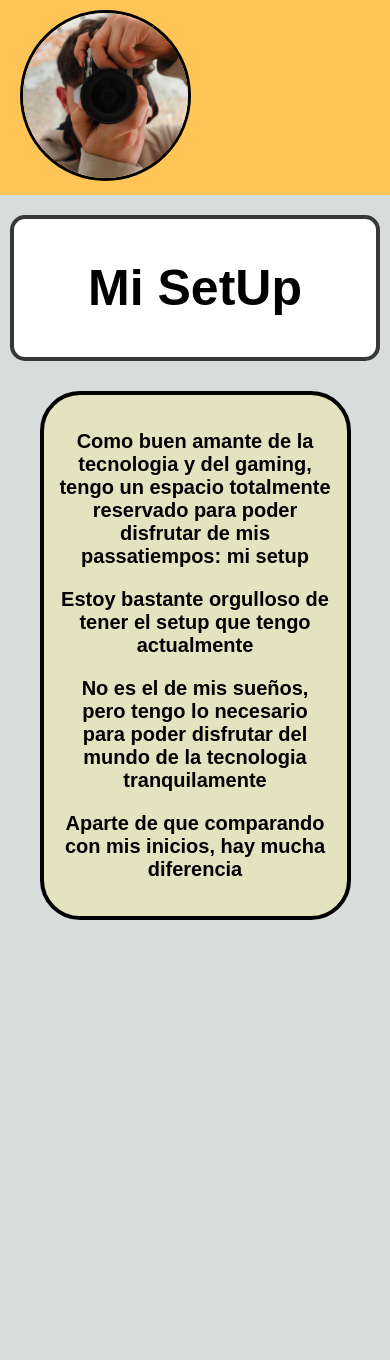
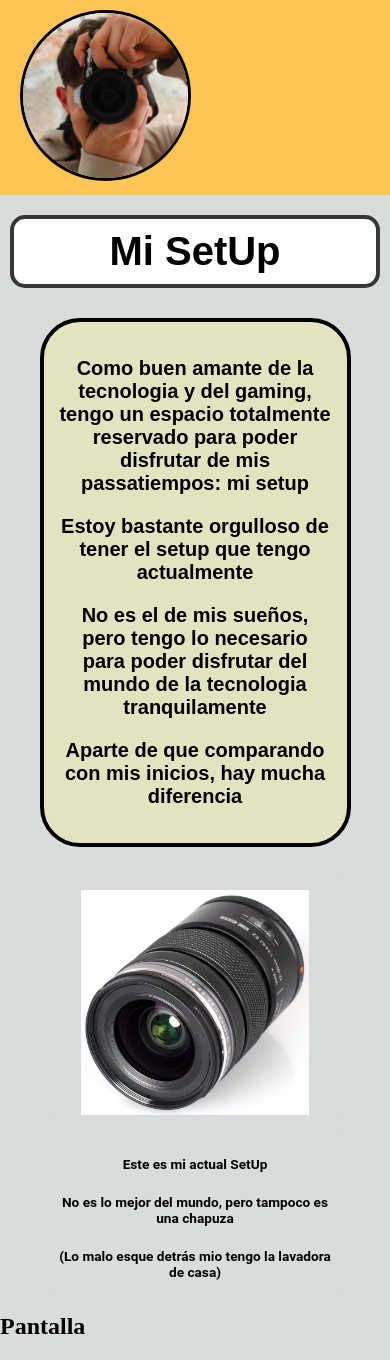
Before and after one commit to Electrum10/MiPaginaWeb, a plain HTML site: page Paginas/SetUp.html in a window 390 px wide. Before the commit the page ends 920 px from the top, so only its background shows below. Drawn offline with Linux system fonts and the light colour scheme.

Commit message:
poco a poco

```diff
--- /dev/null
+++ b/CSS/SetUp.css
@@ -0,0 +1,117 @@
+body {
+    text-decoration: none;
+    background-color: #d8dddb;
+    margin: 0;
+}
+h1 {
+    font-family: "Wix Madefor Text", sans-serif;
+    font-optical-sizing: auto;
+    font-weight: 600;
+    font-style: normal;
+    font-size: 40px;
+    background-color: white;
+    width: 95%;
+    margin: auto;
+    margin-bottom: 30px;
+    height: auto;
+    box-sizing: border-box;
+    border-style: solid;
+    border-width: 4px;
+    border-color: rgb(55, 55, 55);
+    border-radius: 15px;
+    text-align: center;
+    margin-top: 20px;
+    padding: 10px;
+  }
+
+#Contexto {
+    justify-content: center;
+    background-color: #e3e3c0;
+    align-items: center;
+    padding: 15px;
+    border-style: solid;
+    border-width: 4px;
+    border-color: rgb(0, 0, 0);
+    border-radius: 40px;
+    width: 70%;
+    margin: auto;
+    height: auto;
+    font-family: "Wix Madefor Text", sans-serif;
+    font-optical-sizing: auto;
+    font-weight: 600;
+    font-style: normal;
+    font-size: 20px;
+    color:rgb(0, 0, 0);
+    text-align: center;
+}
+
+.Test {
+    margin: 30px 0 0 0;
+    display: grid;
+    justify-content: center;
+    grid-template-columns: 45% 45%;
+    gap: 15px;
+    border-radius:10px;
+    text-align: center;
+}
+
+.box1 {
+    background: #d8dddb;
+    border-radius: 15px;
+    height: auto 350px;
+    font-family: "Wix Madefor Text", sans-serif;
+    font-optical-sizing: auto;
+    font-weight: 800;
+    font-style: normal;
+    justify-content: center;
+    align-items: center;
+    align-self: center auto;
+
+  }
+
+  .box1 h3{
+    color: aliceblue;
+    font-size:auto;
+    text-align: center;
+    margin-top: 10px;
+    padding: 5px;
+    margin-bottom: -10px;
+
+  }
+
+  .fotoFuncionamiento img {
+    width: 73%;
+    height: 35%;
+    align-items: center;
+}
+
+.Texto {
+    font-weight: 500;
+      font-size: 1.4vw;
+      text-align: center;
+      margin-top: 7%;
+      margin-left: 5%;
+      margin-right: 5%;
+      color: rgb(0, 0, 0);
+      /* Tipo de Letra*/
+      font-family: "Roboto", sans-serif;
+      font-weight: 600;
+      font-style: normal;
+}
+@media (max-width: 700px) {
+    .SubTitulo {
+      font-size: 6vw;
+    }
+    #CuerpoEntero {
+      height: 97%;
+    }
+    .Texto {
+      font-size: 3.5vw;
+    }
+    .Test {
+      grid-template-columns: minmax(100px, 80%);
+    }
+    .box1 {
+      height: auto 350px;
+    }
+}
--- a/Paginas/SetUp.html
+++ b/Paginas/SetUp.html
@@ -5,7 +5,7 @@
     <meta name="viewport" content="width=device-width, initial-scale=1.0">
     <title>Mi SetUp</title>
     <link rel="stylesheet" href="../CSS/Navegacion.css">
-    <link rel="stylesheet" href="../CSS/EstiloSecundario.css">
+    <link rel="stylesheet" href="../CSS/SetUp.css">
 </head>
 
 <body>
@@ -30,14 +30,24 @@
         <p>Aparte de que comparando con mis inicios, hay mucha diferencia</p>
     </div>
 
+    <div id="CuerpoEntero">
+        <div class="Test">
+            <div class="box1">
+                <pre></pre>
+                <div class="fotoFuncionamiento"><img class="Foto" src="../images/Objetivo.webp" alt="ObjetivoPrincipal"></div>
+
+            </div>
+
+            <div class="box1">
+               <p class="Texto">Este es mi actual SetUp </p>
+               <p class="Texto">No es lo mejor del mundo, pero tampoco es una chapuza</p>
+               <p class="Texto">(Lo malo esque detrás mio tengo la lavadora de casa)</p>
+            </div>
+        </div>
+    </div>
 
 
-
-
-
-
-
-
+    <h2>Pantalla</h2>
 
 </body>
 </html>
```
